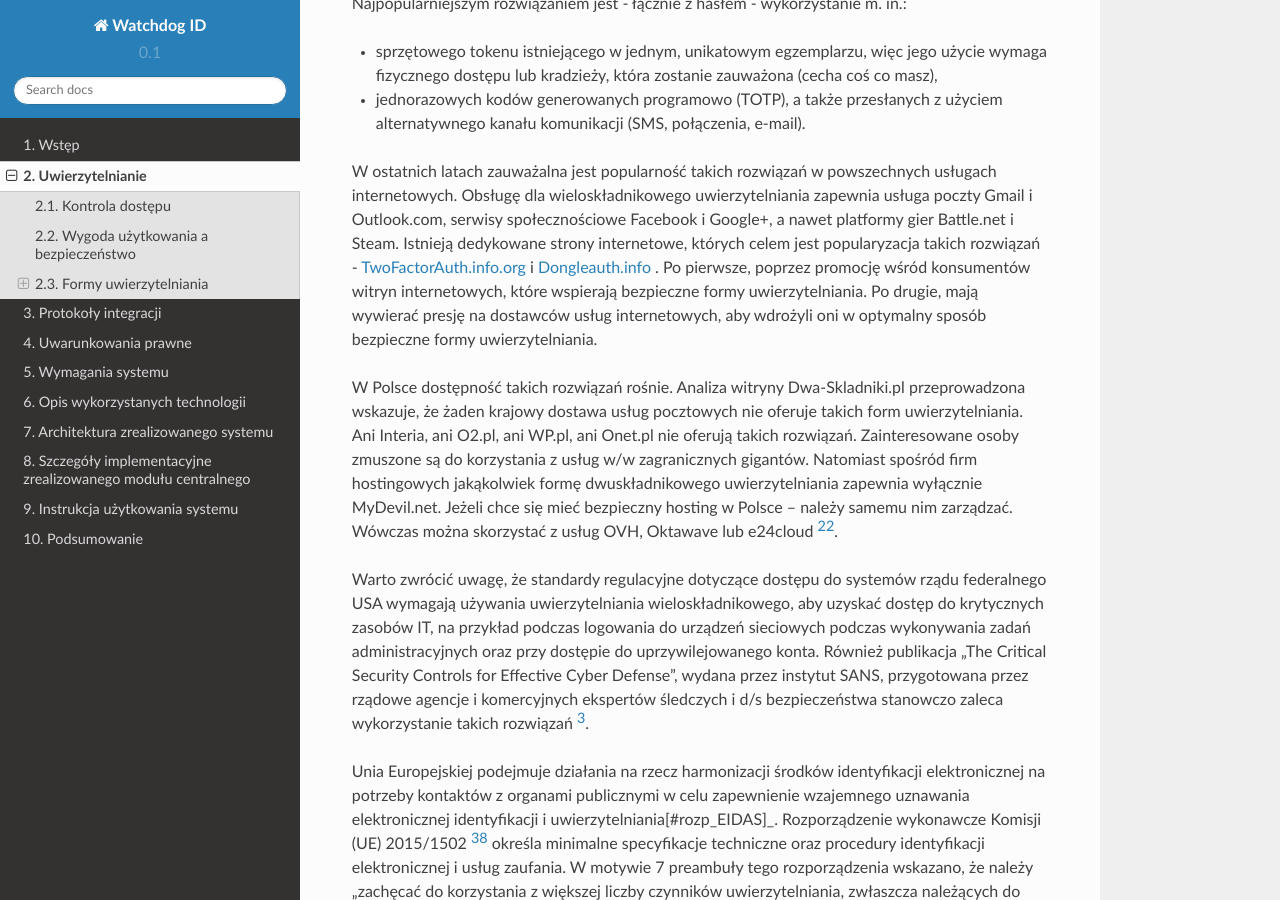
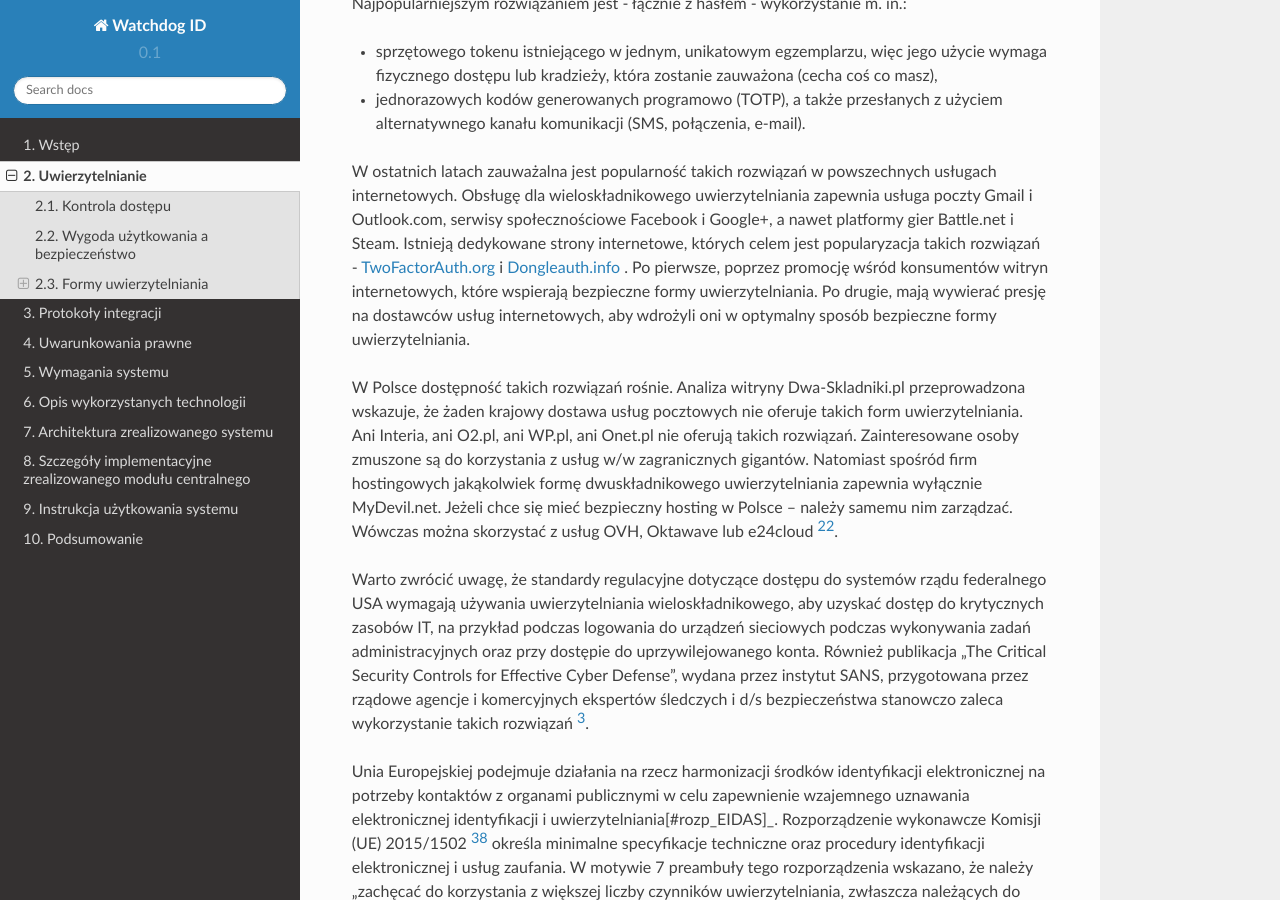
Before and after one commit to watchdogpolska/watchdog-id, a Sphinx documentation site: the page built from docs/sections/authentication.rst, in a window 1280 px wide and 900 px high, scrolled down 12849 px. Built offline with Sphinx 7.4.7 and the Read the Docs theme 2.0.0, drawn with Linux system fonts in a browser that asks for light colours.

Commit message:
Fix typo in authentication

```diff
--- a/docs/sections/authentication.rst
+++ b/docs/sections/authentication.rst
@@ -354,7 +354,7 @@ Najpopularniejszym rozwiązaniem jest - łącznie z hasłem - wykorzystanie m. i
 * sprzętowego tokenu istniejącego w jednym, unikatowym egzemplarzu, więc jego użycie wymaga fizycznego dostępu lub kradzieży, która zostanie zauważona (cecha coś co masz),
 * jednorazowych kodów generowanych programowo (TOTP), a także przesłanych z użyciem alternatywnego kanału komunikacji (SMS, połączenia, e-mail).
 
-W ostatnich latach zauważalna jest popularność takich rozwiązań w powszechnych usługach internetowych. Obsługę dla wieloskładnikowego uwierzytelniania zapewnia usługa poczty Gmail i Outlook.com, serwisy społecznościowe Facebook i Google+, a nawet platformy gier Battle.net i Steam. Istnieją dedykowane strony internetowe, których celem jest popularyzacja takich rozwiązań - `TwoFactorAuth.info.org <http://TwoFactorAuth.info.org>`_  i `Dongleauth.info <https://Dongleauth.info>`_ . Po pierwsze, poprzez promocję wśród konsumentów witryn internetowych, które wspierają bezpieczne formy uwierzytelniania. Po drugie, mają wywierać presję na dostawców usług internetowych, aby wdrożyli oni w optymalny sposób bezpieczne formy uwierzytelniania.
+W ostatnich latach zauważalna jest popularność takich rozwiązań w powszechnych usługach internetowych. Obsługę dla wieloskładnikowego uwierzytelniania zapewnia usługa poczty Gmail i Outlook.com, serwisy społecznościowe Facebook i Google+, a nawet platformy gier Battle.net i Steam. Istnieją dedykowane strony internetowe, których celem jest popularyzacja takich rozwiązań - `TwoFactorAuth.org <http://TwoFactorAuth.org>`_  i `Dongleauth.info <http://www.dongleauth.info/>`_ . Po pierwsze, poprzez promocję wśród konsumentów witryn internetowych, które wspierają bezpieczne formy uwierzytelniania. Po drugie, mają wywierać presję na dostawców usług internetowych, aby wdrożyli oni w optymalny sposób bezpieczne formy uwierzytelniania.
 
 W Polsce dostępność takich rozwiązań rośnie. Analiza witryny Dwa-Skladniki.pl przeprowadzona wskazuje, że żaden krajowy dostawa usług pocztowych nie oferuje takich form uwierzytelniania. Ani Interia, ani O2.pl, ani WP.pl, ani Onet.pl nie oferują takich rozwiązań. Zainteresowane osoby zmuszone są do korzystania z usług w/w zagranicznych gigantów. Natomiast spośród firm hostingowych jakąkolwiek formę dwuskładnikowego uwierzytelniania zapewnia wyłącznie MyDevil.net. Jeżeli chce się mieć bezpieczny hosting w Polsce – należy samemu nim zarządzać. Wówczas można skorzystać z usług OVH, Oktawave lub e24cloud [#2fa_analiza_pl]_.
 
```
